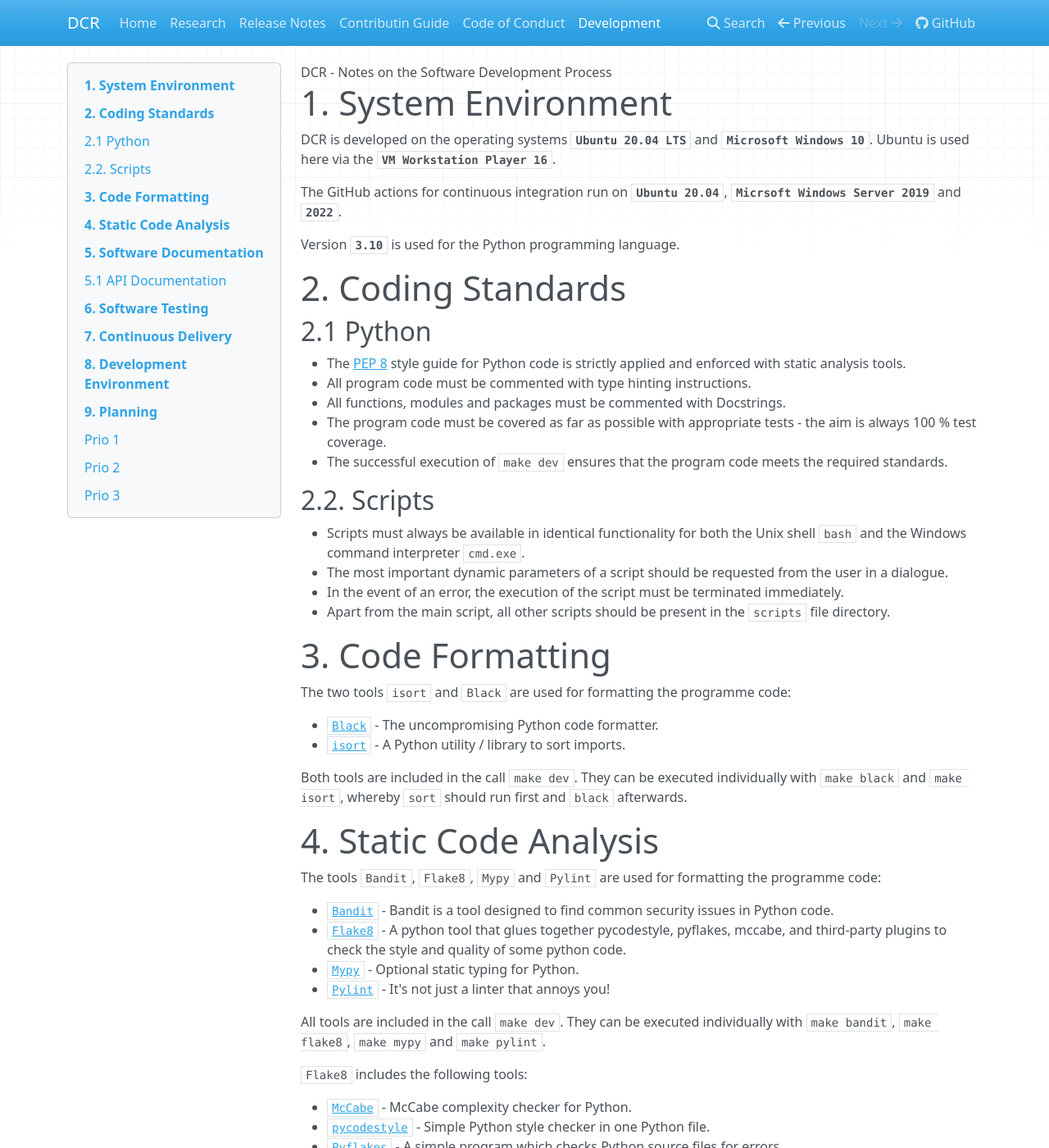
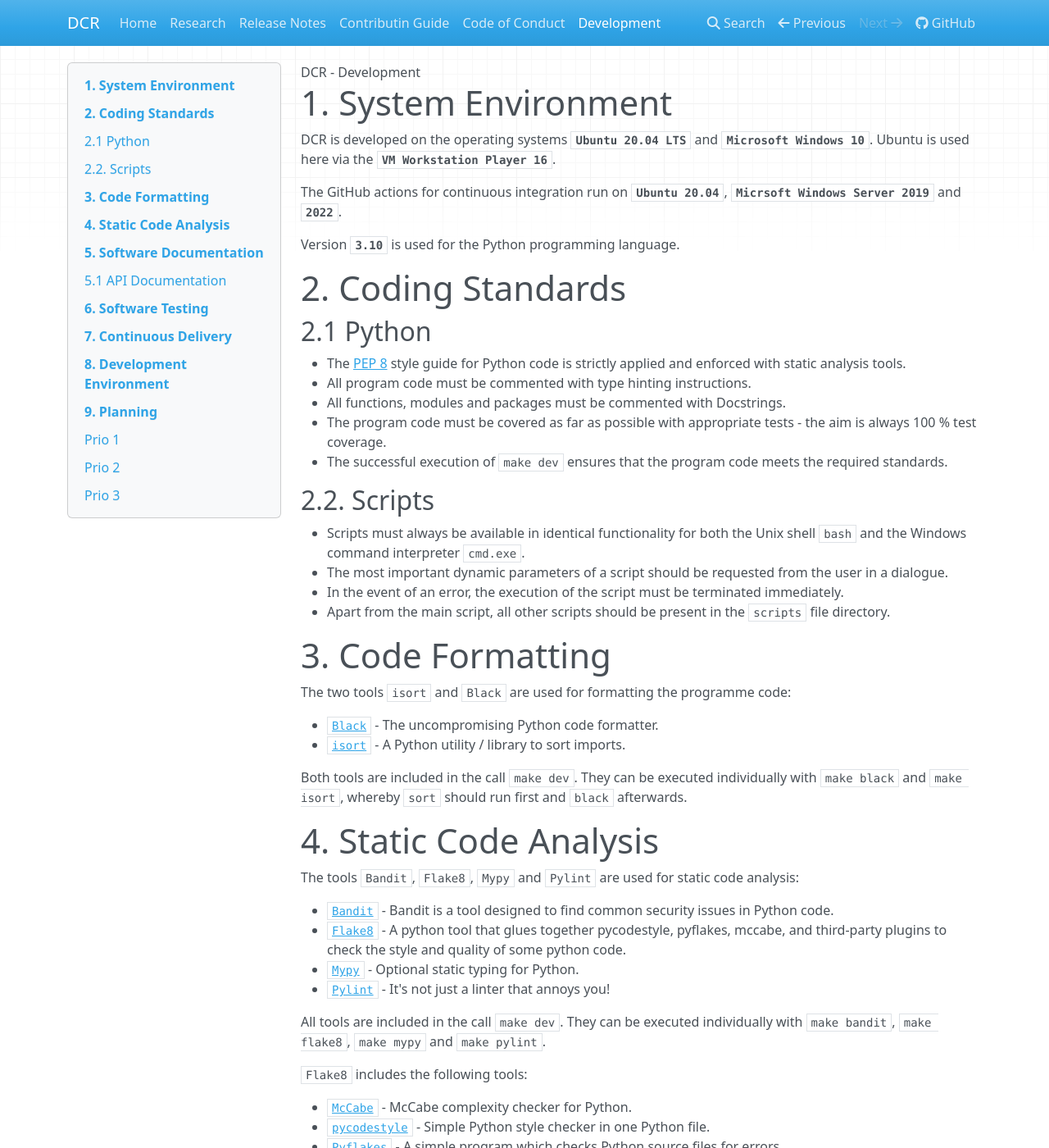
Before and after one commit to KonnexionsGmbH/dcr, an MkDocs documentation site: the page built from docs/development.md, in a window 1280 px wide and 1400 px high. Shown: the whole window at 82% size. Built offline with MkDocs 1.6.1, drawn with Linux system fonts in a browser that asks for light colours; nearby versions of some CDN libraries; some of the changed text lies outside the part shown.

```diff
--- a/docs/development.md
+++ b/docs/development.md
@@ -1,4 +1,4 @@
-# DCR - Notes on the Software Development Process
+# DCR - Development
 
 ## 1. System Environment
 
@@ -38,7 +38,7 @@
 
 ## 4. Static Code Analysis
 
-The tools `Bandit`, `Flake8`, `Mypy` and `Pylint` are used for formatting the programme code:
+The tools `Bandit`, `Flake8`, `Mypy` and `Pylint` are used for static code analysis:
 
 - [`Bandit`](https://bandit.readthedocs.io/en/latest/) - Bandit is a tool designed to find common security issues in Python code.
 - [`Flake8`](https://flake8.pycqa.org/en/latest/index.html#quickstart) - A python tool that glues together pycodestyle, pyflakes, mccabe, and third-party plugins to check the style and quality of some python code.
@@ -73,18 +73,21 @@
 - error handling - highly defensive
 - testing - verify os operatioons (rm, rmdir, mkdir, etc.)
 - continuous delivery: running isort, black and mkdocs
+- ...
 
 ### Prio 2
 
 - docs
-  - development.md
-  - index.md
-  - release_notes.md
-  - API Documentation
-  - beautify MkDocs documentation
+- - development.md
+- - index.md
+- - release_notes.md
+- - API Documentation
+- - beautify MkDocs documentation
 - Tesseract OCR
-  - Installation
+- - Installation
+- ...
 
 ### Prio 3
 
 - tools.py - verify the content of the inbox directories
+- ...
```
Also changed, not shown: other parts of docs/development.md (+1 -1 lines), docs/code_of_conduct.md (+1 -1 lines), docs/release_notes.md (+21 -22 lines), 2 other files.
